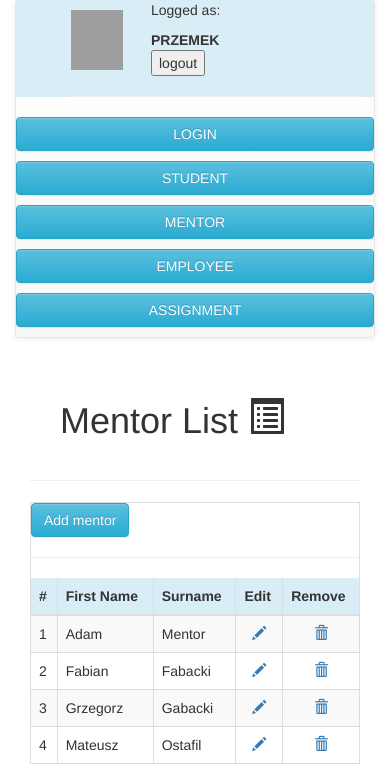
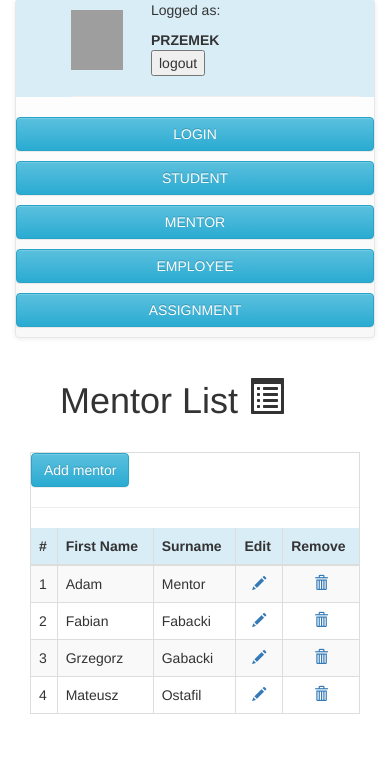
Before and after one commit to ztokarski/python-ccms-project, a Flask app: page /mentor_list in a window 390 px wide. Shown: the part 341-1120 px from the top of the page. After the commit the page ends 1055 px from the top, so only its background shows below. Run offline with Flask 2, Linux system fonts and the light colour scheme; data comes from the database, SQL or seed files in the repository; both versions use the stored data as it was after the commit; some libraries are stand-ins or nearby versions; grey boxes are pictures that could not be loaded.

Commit message:
beginning of cleaning code

```diff
--- a/templates/assignment_list.html
+++ b/templates/assignment_list.html
@@ -1,7 +1,7 @@
 {% extends "layout.html" %}
 {% block content %}
  <div class="container">
-        <div class="page-header">
+        <div class="header">
             <div class="col-md-2 col-sm-1 col-xs-1"></div>
             <h1>Assignment List <span class="glyphicon glyphicon-list-alt"></span></h1>
             <br>
--- a/templates/employee_list.html
+++ b/templates/employee_list.html
@@ -1,7 +1,7 @@
 {% extends "layout.html" %}
 {% block content %}
 <div class="container">
-    <div class="page-header">
+    <div class="header">
         <div class="col-md-2 col-sm-1 col-xs-1"></div>
         <h1>Employee List <span class="glyphicon glyphicon-list-alt"></span></h1>
         <br></div>
--- a/templates/layout.html
+++ b/templates/layout.html
@@ -16,7 +16,7 @@
 </head>
 <body>
 <div class=" container page-header img-rounded">
-    {#      Carusel  #}
+    {#   Carusel  #}
     <div id="myCarousel" class="carousel slide" data-ride="carousel" data-interval="5000" data-pause="hover">
         <div class="carousel-inner">
             <div class="item active">
@@ -104,7 +104,7 @@
                     </div>
                 </nav>
             </div>
-            <div class="col-md-10 content">
+            <div class="col-md-10">
                 {% block content %}
                 {% endblock %}
             </div>
--- a/templates/mentor_list.html
+++ b/templates/mentor_list.html
@@ -1,7 +1,7 @@
 {% extends "layout.html" %}
 {% block content %}
 <div class="container">
-    <div class="page-header">
+    <div class="header">
         <div class="col-md-2 col-sm-1 col-xs-1"></div>
         <h1>Mentor List <span class="glyphicon glyphicon-list-alt"></span></h1>
         <br></div>
--- a/templates/student_list.html
+++ b/templates/student_list.html
@@ -1,9 +1,10 @@
 {% extends "layout.html" %}
 {% block content %}
     <div class="container">
-        <div class="page-header">
+        <div class="header">
             <div class="col-md-2 col-sm-1 col-xs-1"></div>
             <h1>Student List <span class="glyphicon glyphicon-list-alt"></span></h1>
+            <br>
             </div>
         <div class="row">
             <div class="col-md-2 col-sm-1 col-xs-1"></div>
```
Also changed, not shown: ccms.db.
